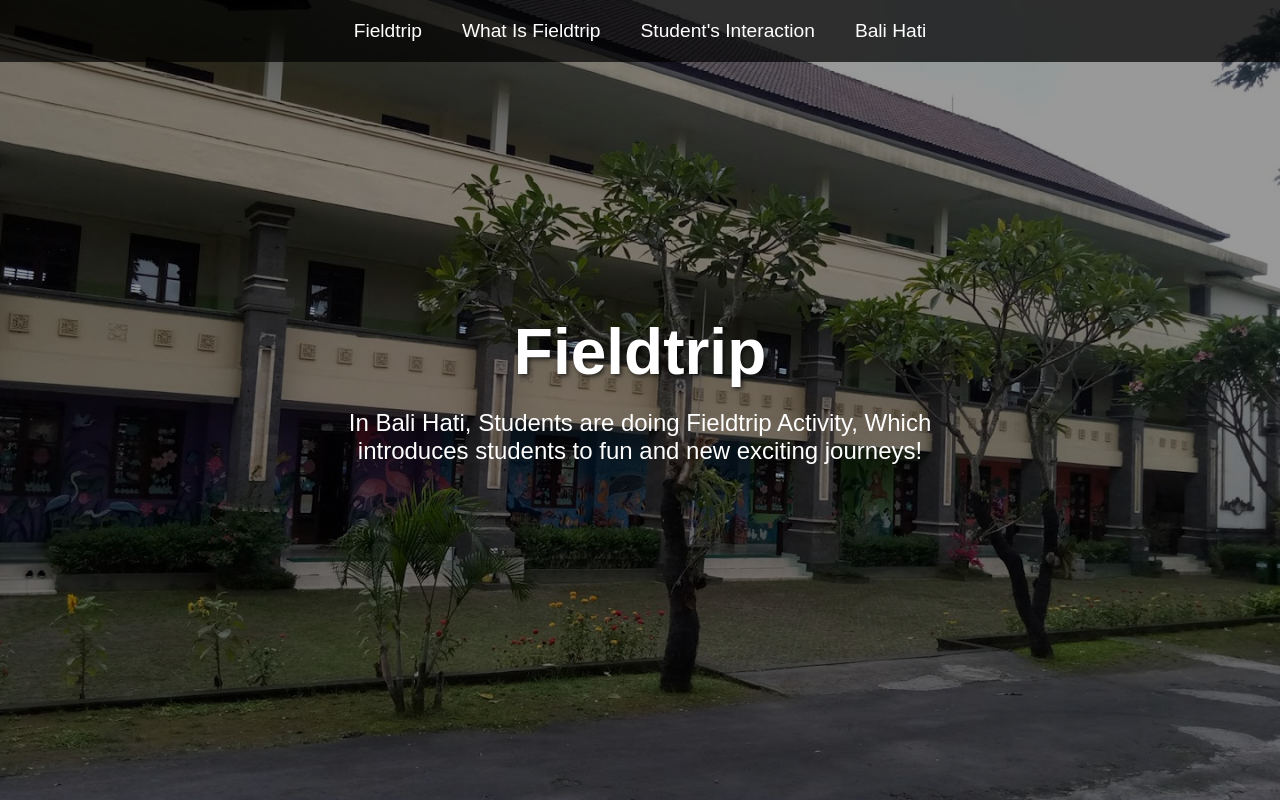
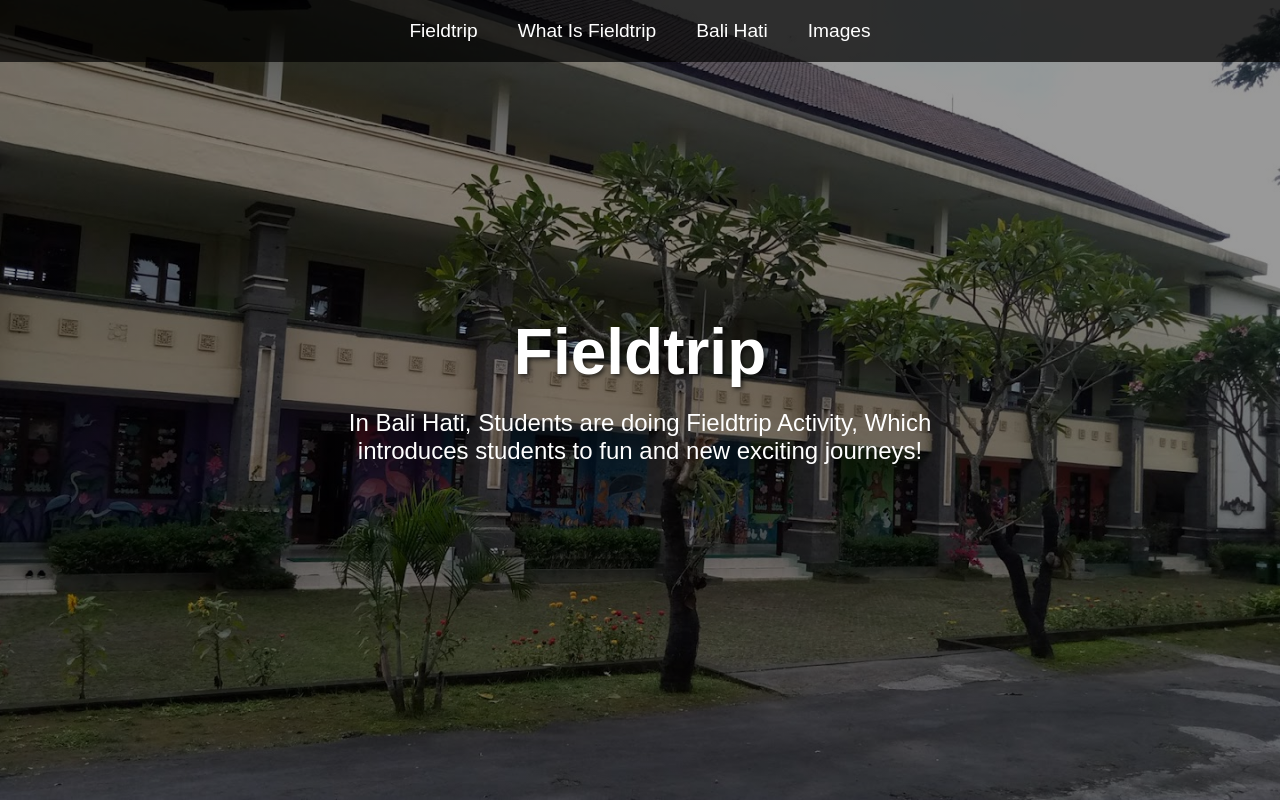
Before and after one commit to GalangKangin/ittaskyes, a plain HTML site: page index.html in a window 1280 px wide. Shown: the top 802 px of the page. Drawn offline with Linux system fonts and the light colour scheme.

Commit message:
rahayu editz bosku

```diff
--- a/index.html
+++ b/index.html
@@ -10,8 +10,8 @@
         <div class="navbar">
             <a href="#bhs">Fieldtrip</a>
             <a href="#bhs1">What Is Fieldtrip</a>
-            <a href="#bhs2">Student's Interaction</a>
-            <a href="#bhs3">Bali Hati</a>
+            <a href="#bhs2">Bali Hati</a>
+            <a href="#bhs3">Images</a>
         </div>
 
         <section id="bhs" class="section-common section1">
```
